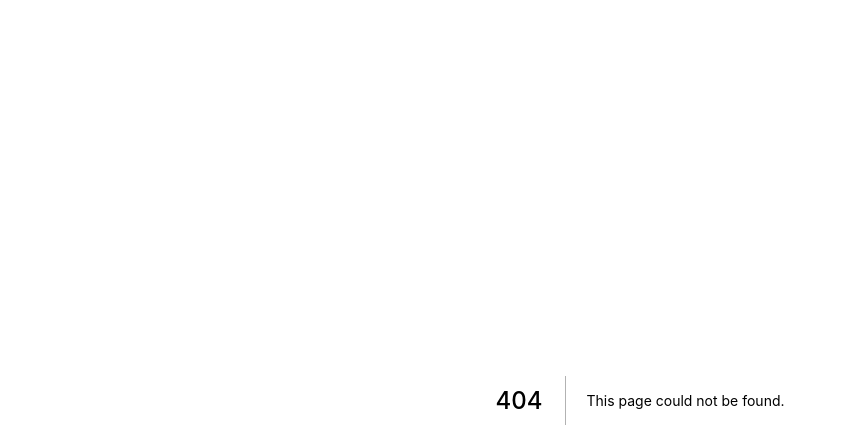
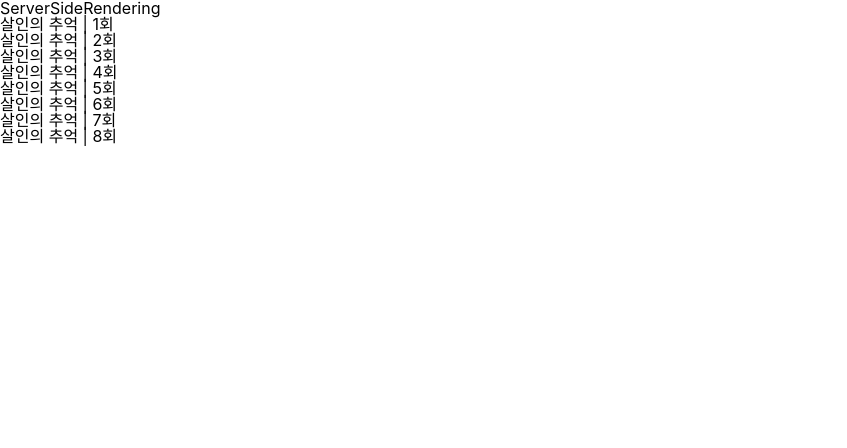
Before and after one commit to khg0712/react-pattern, a Next.js app in the folder next/nexty/: page /ssr in a window 1280 px wide. Before the commit this address had no page. Shown: the top 448 px of the page, without its empty margins (0-847 px from the left). Built offline with nearby package versions, Linux system fonts and the light colour scheme.

Commit message:
SSR, SG, Mixed 페이지 생성

```diff
--- /dev/null
+++ b/next/nexty/pages/ssr.tsx
@@ -0,0 +1,38 @@
+import axios from "axios";
+import { Movie } from "../types/Movie";
+
+interface Prop {
+	movies: Movie[];
+}
+
+export default function ServerSideRendering({ movies }: Prop) {
+	const movieEls = movies.map((movie, i) => (
+		<li key={i}>
+			<span>
+				{movie.name} | {movie.watch}회
+			</span>
+		</li>
+	));
+
+	return (
+		<div>
+			<h1>ServerSideRendering</h1>
+			<ul>{movieEls}</ul>
+		</div>
+	);
+}
+
+export async function getServerSideProps() {
+	// Fetch data from external API
+	const { data: movies } = await axios.get(
+		"http://localhost:3000/api/movie/list"
+	);
+
+	// By returning { props: { posts } }, the Blog component
+	// will receive `posts` as a prop at build time
+	return {
+		props: {
+			movies,
+		},
+	};
+}
--- /dev/null
+++ b/next/nexty/types/Movie.ts
@@ -0,0 +1,4 @@
+export interface Movie {
+    name: string,
+    watch: number,
+}
```
Also changed, not shown: next/nexty/pages/mixed.tsx (added, +7 -0 lines), next/nexty/pages/sg.tsx (added, +39 -0 lines).
